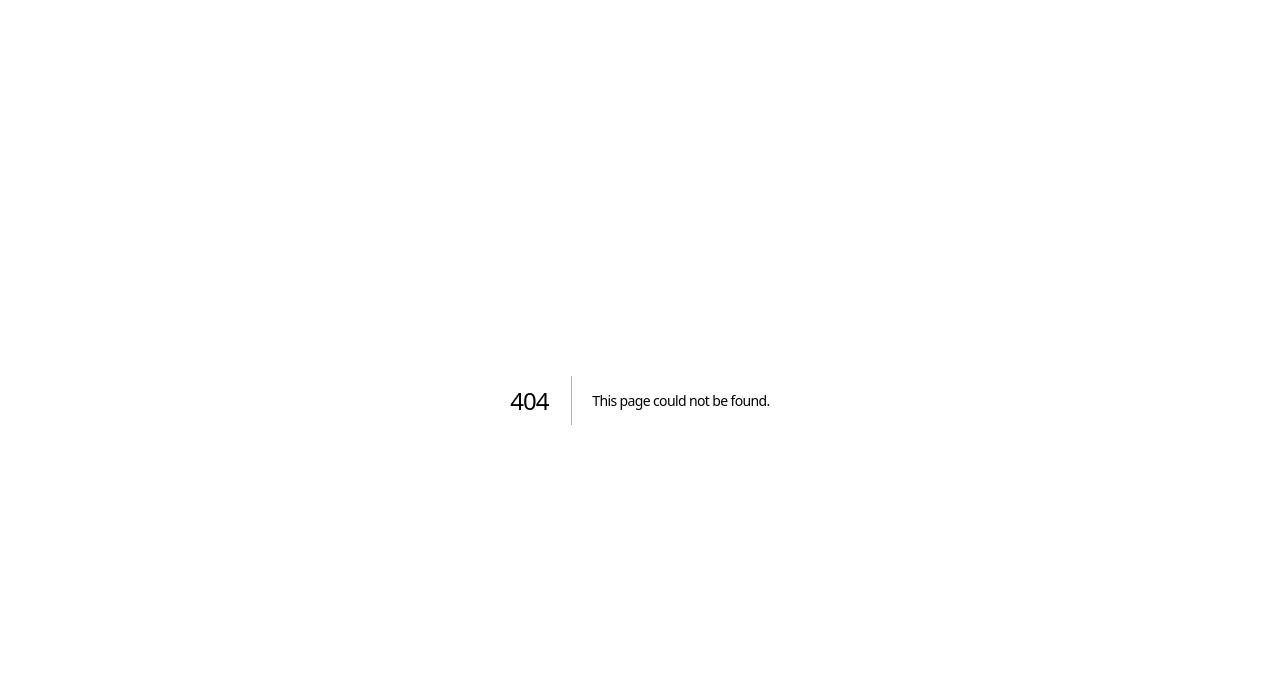
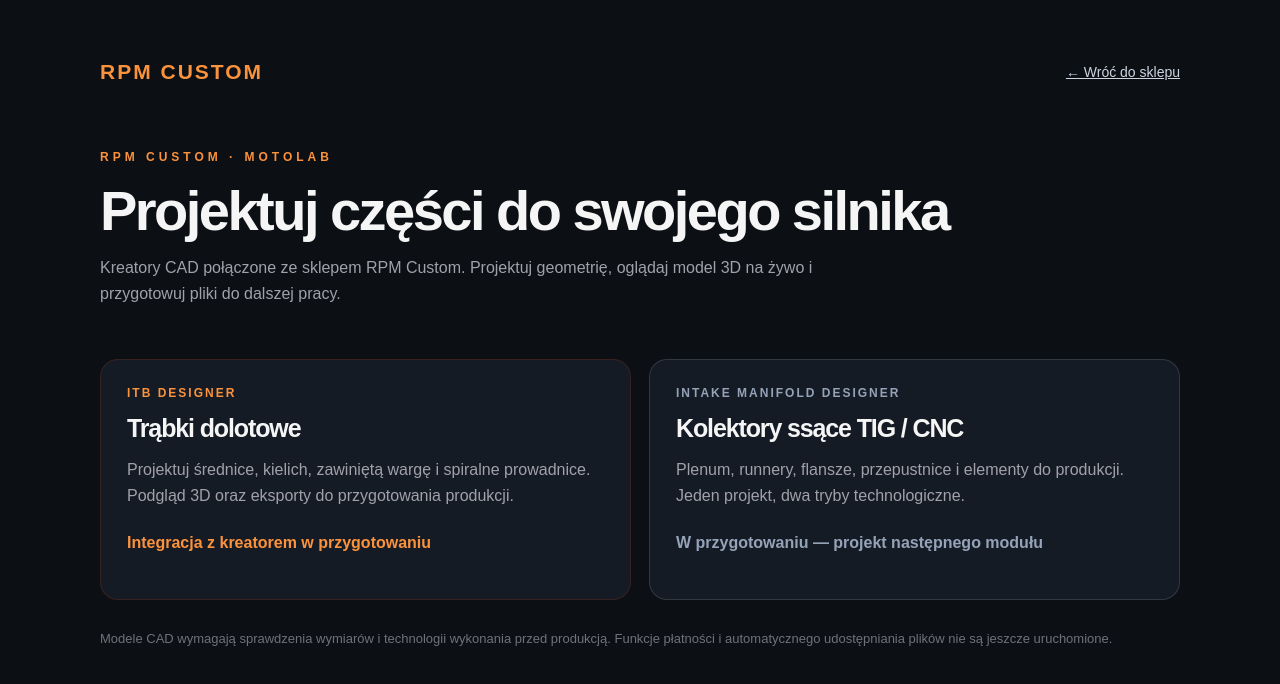
Before and after one commit to Dwierzbicki/rpm-custom-shop, a Next.js app: page /designery in a window 1280 px wide. Before the commit this address had no page. Shown: the top 684 px of the page. Built offline with nearby package versions, Linux system fonts and the light colour scheme.

Commit message:
feat(shop): add native MotoLab CAD designers landing page with gated ITB launch

```diff
--- /dev/null
+++ b/app/designery/page.tsx
@@ -0,0 +1,43 @@
+import type {Metadata} from 'next';
+
+export const metadata:Metadata={
+ title:'Designery CAD | RPM Custom',
+ description:'Zaprojektuj części do dolotu w kreatorach RPM Custom. ITB Designer oraz kolektory ssące TIG i CNC.',
+};
+
+const itbActive=Boolean(process.env.ITB_DESIGNER_ORIGIN);
+
+export default function DesignersPage(){
+ return (
+  <main style={{minHeight:'100vh',background:'#0c0f14',color:'#f5f5f5',fontFamily:'Arial,sans-serif',padding:'clamp(20px,5vw,60px)'}}>
+   <div style={{maxWidth:1080,margin:'0 auto'}}>
+    <nav style={{display:'flex',alignItems:'center',justifyContent:'space-between',gap:16,flexWrap:'wrap'}}>
+     <a href="/" style={{color:'#fb923c',textDecoration:'none',fontWeight:800,letterSpacing:2,fontSize:21}}>RPM CUSTOM</a>
+     <a href="/" style={{color:'#cbd5e1',fontSize:14}}>← Wróć do sklepu</a>
+    </nav>
+    <header style={{padding:'64px 0 36px'}}>
+     <p style={{color:'#fb923c',fontSize:12,fontWeight:700,letterSpacing:4}}>RPM CUSTOM · MOTOLAB</p>
+     <h1 style={{fontSize:'clamp(32px,5vw,56px)',margin:'12px 0',lineHeight:1.12}}>Projektuj części do swojego silnika</h1>
+     <p style={{color:'#a1a1aa',maxWidth:720,lineHeight:1.65}}>Kreatory CAD połączone ze sklepem RPM Custom. Projektuj geometrię, oglądaj model 3D na żywo i przygotowuj pliki do dalszej pracy.</p>
+    </header>
+    <div style={{display:'grid',gridTemplateColumns:'repeat(auto-fit,minmax(280px,1fr))',gap:18}}>
+     <article style={{border:'1px solid #9a341244',borderRadius:18,padding:26,background:'#151b25'}}>
+      <div style={{fontSize:12,letterSpacing:2,color:'#fb923c',fontWeight:700}}>ITB DESIGNER</div>
+      <h2 style={{fontSize:25,margin:'14px 0'}}>Trąbki dolotowe</h2>
+      <p style={{color:'#a1a1aa',lineHeight:1.6}}>Projektuj średnice, kielich, zawiniętą wargę i spiralne prowadnice. Podgląd 3D oraz eksporty do przygotowania produkcji.</p>
+      {itbActive
+       ? <a href="/itb-designer" style={{display:'inline-block',marginTop:20,padding:'13px 22px',background:'#f97316',borderRadius:10,color:'#111827',fontWeight:800,textDecoration:'none'}}>Otwórz ITB Designer</a>
+       : <p style={{marginTop:22,color:'#fb923c',fontWeight:700}}>Integracja z kreatorem w przygotowaniu</p>}
+     </article>
+     <article style={{border:'1px solid #ffffff20',borderRadius:18,padding:26,background:'#151b25'}}>
+      <div style={{fontSize:12,letterSpacing:2,color:'#94a3b8',fontWeight:700}}>INTAKE MANIFOLD DESIGNER</div>
+      <h2 style={{fontSize:25,margin:'14px 0'}}>Kolektory ssące TIG / CNC</h2>
+      <p style={{color:'#a1a1aa',lineHeight:1.6}}>Plenum, runnery, flansze, przepustnice i elementy do produkcji. Jeden projekt, dwa tryby technologiczne.</p>
+      <p style={{marginTop:22,color:'#94a3b8',fontWeight:700}}>W przygotowaniu — projekt następnego modułu</p>
+     </article>
+    </div>
+    <p style={{marginTop:28,color:'#71717a',fontSize:13}}>Modele CAD wymagają sprawdzenia wymiarów i technologii wykonania przed produkcją. Funkcje płatności i automatycznego udostępniania plików nie są jeszcze uruchomione.</p>
+   </div>
+  </main>
+ );
+}
```
